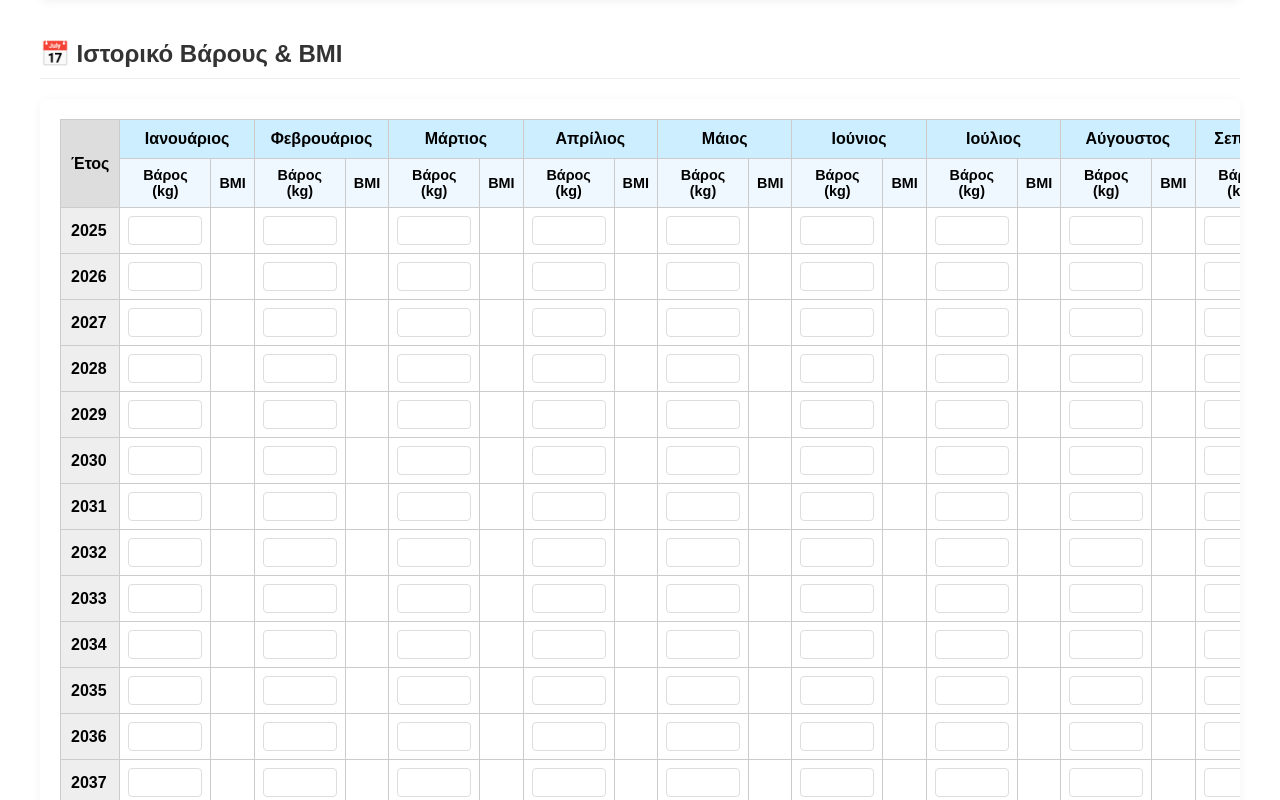
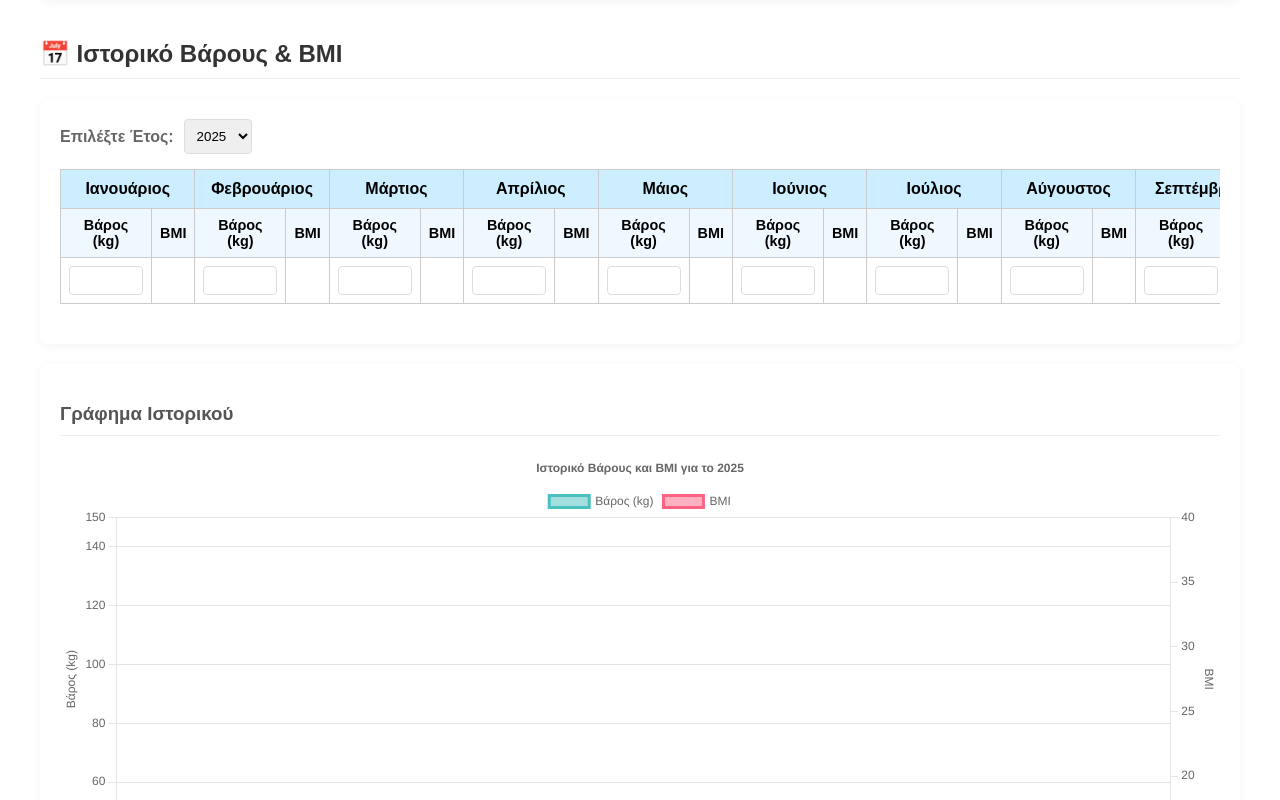
Before and after one commit to xristara/fitness-tracker-final, a React (Vite) app: page / in a window 1280 px wide. Shown: the part 9300-10100 px from the top of the page. Built offline with nearby package versions, Linux system fonts and the light colour scheme.

Commit message:
Update App.jsx

```diff
--- a/App.jsx
+++ b/App.jsx
@@ -402,6 +402,15 @@ export default function App() {
     return mergedHistory;
   });
 
+  // State για το επιλεγμένο έτος στο ιστορικό
+  const currentYear = new Date().getFullYear();
+  const [selectedYear, setSelectedYear] = useState(() => {
+    // Attempt to get the most recent year from history if available
+    const yearsInHistory = Object.keys(history).filter(year => Object.keys(history[year]).some(month => history[year][month].weight !== '' || history[year][month].bmi !== ''));
+    return yearsInHistory.length > 0 ? Math.max(...yearsInHistory.map(Number)) : currentYear;
+  });
+
+
   // State για τις υπολογιζόμενες ημερήσιες θερμίδες και μακροστοιχεία
   const [dailyCalorieTarget, setDailyCalorieTarget] = useState(null);
   const [dailyProteinTarget, setDailyProteinTarget] = useState(null);
@@ -797,17 +806,17 @@ export default function App() {
   const weightData = [];
   const bmiData = [];
 
-  const sortedYears = Object.keys(history).sort();
-  sortedYears.forEach(year => {
+  // Χρησιμοποιούμε μόνο τα δεδομένα του επιλεγμένου έτους
+  const dataForSelectedYear = history[selectedYear] || {};
   months.forEach(month => {
-      const data = history[year]?.[month];
+    const data = dataForSelectedYear[month];
     if (data && (data.weight || data.bmi)) { // Μόνο αν υπάρχει κάποιο δεδομένο
-        chartLabels.push(`${month.substring(0, 3)} ${year.slice(-2)}`); // π.χ., "Ιαν 25"
+      chartLabels.push(month); // Απλά ο μήνας ως label
       weightData.push(data.weight ? parseFloat(data.weight) : null);
       bmiData.push(data.bmi ? parseFloat(data.bmi) : null);
     }
   });
-  });
+
 
   const chartData = {
     labels: chartLabels,
@@ -840,7 +849,7 @@ export default function App() {
       },
       title: {
         display: true,
-        text: 'Ιστορικό Βάρους και BMI',
+        text: `Ιστορικό Βάρους και BMI για το ${selectedYear}`, // Ενημέρωση τίτλου
       },
     },
     scales: {
@@ -927,7 +936,17 @@ export default function App() {
           if (importedData.gender) setGender(importedData.gender);
           if (importedData.activityLevel) setActivityLevel(importedData.activityLevel);
           if (importedData.goal) setGoal(importedData.goal);
-          if (importedData.history) setHistory(importedData.history);
+          if (importedData.history) {
+            // Merge with generated history to ensure all years/months exist
+            const generated = generateYearHistory();
+            const mergedImportedHistory = { ...generated };
+            for (const year in importedData.history) {
+                if (importedData.history.hasOwnProperty(year)) {
+                    mergedImportedHistory[year] = { ...mergedImportedHistory[year], ...importedData.history[year] };
+                }
+            }
+            setHistory(mergedImportedHistory);
+          }
           alert('Δεδομένα εισήχθησαν επιτυχώς!');
         } catch (error) {
           alert('Σφάλμα κατά την εισαγωγή δεδομένων: ' + error.message);
@@ -1306,11 +1325,25 @@ export default function App() {
       })}
 
       <h2 style={{ marginTop: '40px', color: '#333', borderBottom: '1px solid #eee', paddingBottom: '10px' }}>📅 Ιστορικό Βάρους & BMI</h2>
-      <div style={{ overflowX: 'auto', marginBottom: '20px', background: '#fff', padding: '20px', borderRadius: '8px', boxShadow: '0 2px 10px rgba(0,0,0,0.05)' }}>
+      <div style={{ marginBottom: '20px', padding: '20px', borderRadius: '8px', background: '#fff', boxShadow: '0 2px 10px rgba(0,0,0,0.05)' }}>
+        <div style={{ marginBottom: '15px', display: 'flex', alignItems: 'center', gap: '10px' }}>
+          <label style={{ fontWeight: 'bold', color: '#666' }}>Επιλέξτε Έτος:</label>
+          <select
+            value={selectedYear}
+            onChange={(e) => setSelectedYear(parseInt(e.target.value))}
+            style={{ padding: '8px', borderRadius: '4px', border: '1px solid #ddd' }}
+          >
+            {/* Δημιουργία επιλογών για τα έτη που υπάρχουν στο ιστορικό */}
+            {Object.keys(history).sort((a, b) => b - a).map(year => (
+              <option key={year} value={year}>{year}</option>
+            ))}
+          </select>
+        </div>
+
+        <div style={{ overflowX: 'auto', marginBottom: '20px' }}> {/* Αυτό το div επιτρέπει την οριζόντια κύλιση */}
           <table style={{ width: '100%', minWidth: '1200px', borderCollapse: 'collapse' }}>
             <thead>
               <tr>
-              <th rowSpan="2" style={{ background: '#ddd', padding: '10px', textAlign: 'left', border: '1px solid #ccc' }}>Έτος</th>
                 {months.map(month => (
                   <th key={month} colSpan="2" style={{ background: '#cceeff', padding: '10px', textAlign: 'center', border: '1px solid #ccc' }}>{month}</th>
                 ))}
@@ -1325,13 +1358,10 @@ export default function App() {
               </tr>
             </thead>
             <tbody>
-            {Object.keys(history).sort().map((year, yearIndex, sortedYears) => {
-              const currentYearData = history[year] || {}; // Ensure currentYearData exists
-              return (
-                <tr key={year}>
-                  <td style={{ background: '#eee', fontWeight: 'bold', padding: '10px', border: '1px solid #ccc' }}>{year}</td>
+              {/* Μόνο μία σειρά για το επιλεγμένο έτος */}
+              <tr>
                 {months.map((month, monthIndex) => {
-                    const values = currentYearData[month] || { weight: '', bmi: '' };
+                  const values = history[selectedYear]?.[month] || { weight: '', bmi: '' };
 
                   // Find previous month's data for comparison
                   let prevWeight = null;
@@ -1340,26 +1370,28 @@ export default function App() {
                   if (monthIndex > 0) {
                     // Previous month in the same year
                     const prevMonth = months[monthIndex - 1];
-                      prevWeight = currentYearData[prevMonth]?.weight;
-                      prevBMI = currentYearData[prevMonth]?.bmi;
-                    } else if (yearIndex > 0) {
-                      // Previous month is December of the previous year
-                      const prevYear = sortedYears[yearIndex - 1];
-                      prevWeight = history[prevYear]?.['Δεκέμβριος']?.weight;
-                      prevBMI = history[prevYear]?.['Δεκέμβριος']?.bmi;
+                    prevWeight = history[selectedYear]?.[prevMonth]?.weight;
+                    prevBMI = history[selectedYear]?.[prevMonth]?.bmi;
+                  } else {
+                    // If it's January, compare with December of the previous selected year
+                    const prevYear = parseInt(selectedYear) - 1;
+                    if (history[prevYear]) {
+                      prevWeight = history[prevYear]['Δεκέμβριος']?.weight;
+                      prevBMI = history[prevYear]['Δεκέμβριος']?.bmi;
+                    }
                   }
 
                   const weightColor = getComparisonColor(parseFloat(values.weight), parseFloat(prevWeight));
                   const bmiColor = getComparisonColor(parseFloat(values.bmi), parseFloat(prevBMI));
 
                   return (
-                      <React.Fragment key={`${year}-${month}-data`}>
+                    <React.Fragment key={`${selectedYear}-${month}-data`}>
                       <td style={{ padding: '8px', textAlign: 'center', border: '1px solid #ccc' }}>
                         <input
                           type="number"
                           step="0.1"
                           value={values.weight || ''}
-                            onChange={e => handleHistoryChange(year, month, e.target.value, 'weight')}
+                          onChange={e => handleHistoryChange(selectedYear, month, e.target.value, 'weight')}
                           style={{
                             width: '60px',
                             border: '1px solid #ddd',
@@ -1376,10 +1408,9 @@ export default function App() {
                   );
                 })}
               </tr>
-              );
-            })}
             </tbody>
           </table>
+        </div>
       </div>
 
       <div style={{ marginBottom: '30px', padding: '20px', borderRadius: '8px', background: '#fff', boxShadow: '0 2px 10px rgba(0,0,0,0.05)', height: '400px' }}>
```
Lines whose indentation alone changed are shown as unchanged.
